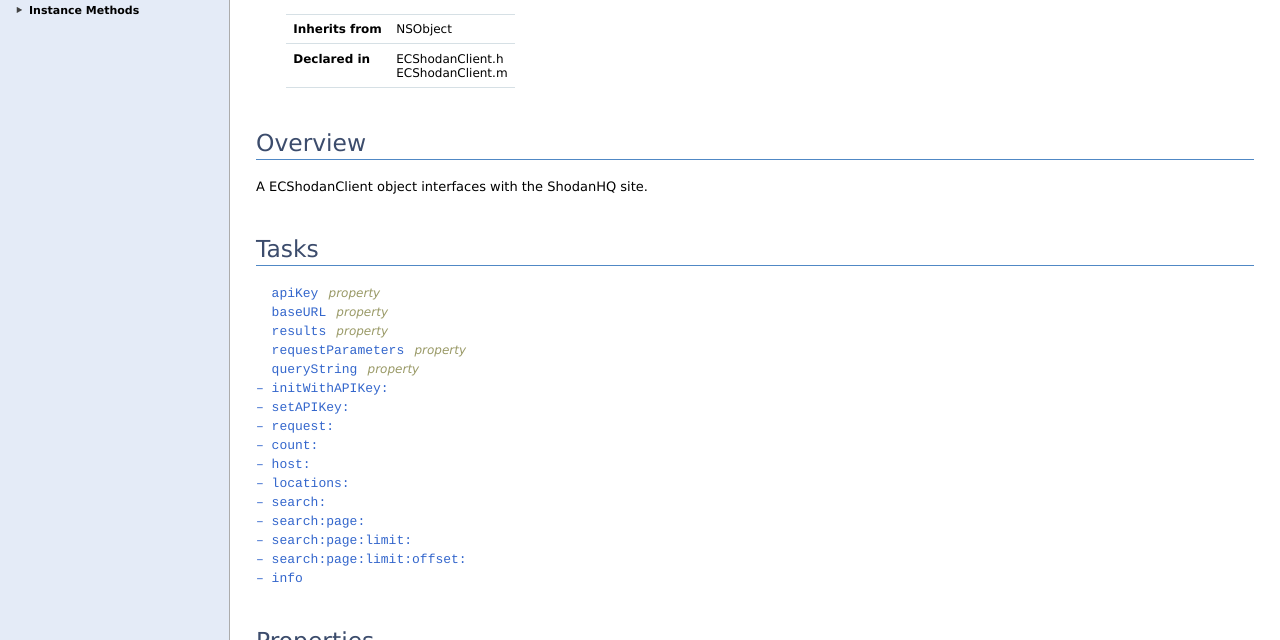
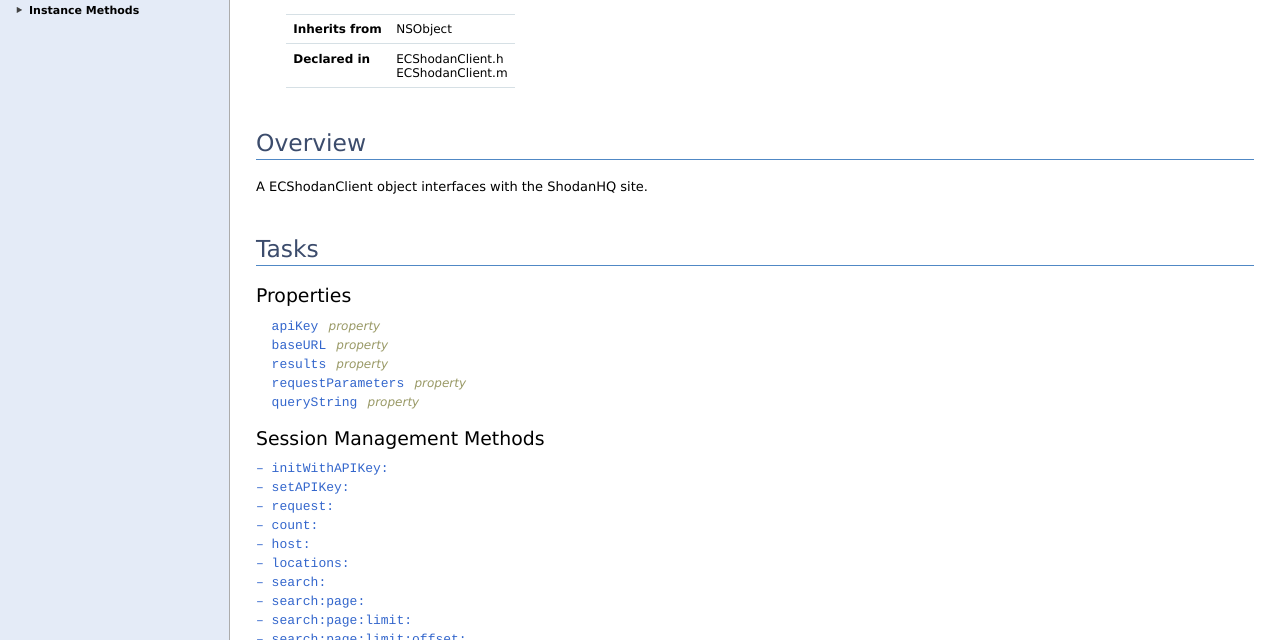
Before and after one commit to erran/EMCShodanClient, a plain HTML site: page Classes/ECShodanClient.html in a window 1280 px wide. Shown: the part 160-800 px from the top of the page. Drawn offline with Linux system fonts and the light colour scheme.

Commit message:
Update ECShodanClient.html after #pragma mark / @name updates

```diff
--- a/Classes/ECShodanClient.html
+++ b/Classes/ECShodanClient.html
@@ -94,6 +94,10 @@
 
 
 <li role="treeitem" id="task_treeitem"><span class="nodisclosure"></span><span class="sectionName"><a href="#tasks">Tasks</a></span><ul>
+
+	<li><span class="nodisclosure"></span><span class="sectionName"><a href="#task_Properties">Properties</a></span></li>
+
+	<li><span class="nodisclosure"></span><span class="sectionName"><a href="#task_Session Management Methods">Session Management Methods</a></span></li>
 
 </ul></li>
 
@@ -192,8 +196,8 @@
 						<h2 class="subtitle subtitle-tasks">Tasks</h2>
 
 
-
-
+						<a title="Properties" name="task_Properties"></a>
+						<h3 class="subsubtitle task-title">Properties</h3>
 
 						<ul class="task-list">
 							<li>
@@ -231,7 +235,15 @@
 	</span>
 	<span class="task-item-suffix">property</span>
 
-</li><li>
+</li>
+						</ul>
+
+
+						<a title="Session Management Methods" name="task_Session Management Methods"></a>
+						<h3 class="subsubtitle task-title">Session Management Methods</h3>
+
+						<ul class="task-list">
+							<li>
 	<span class="tooltip">
 		<code><a href="#//api/name/initWithAPIKey:">&ndash;&nbsp;initWithAPIKey:</a></code>
 		<span class="tooltip"><p>The API key to initalize the API object with.</p></span>
```
